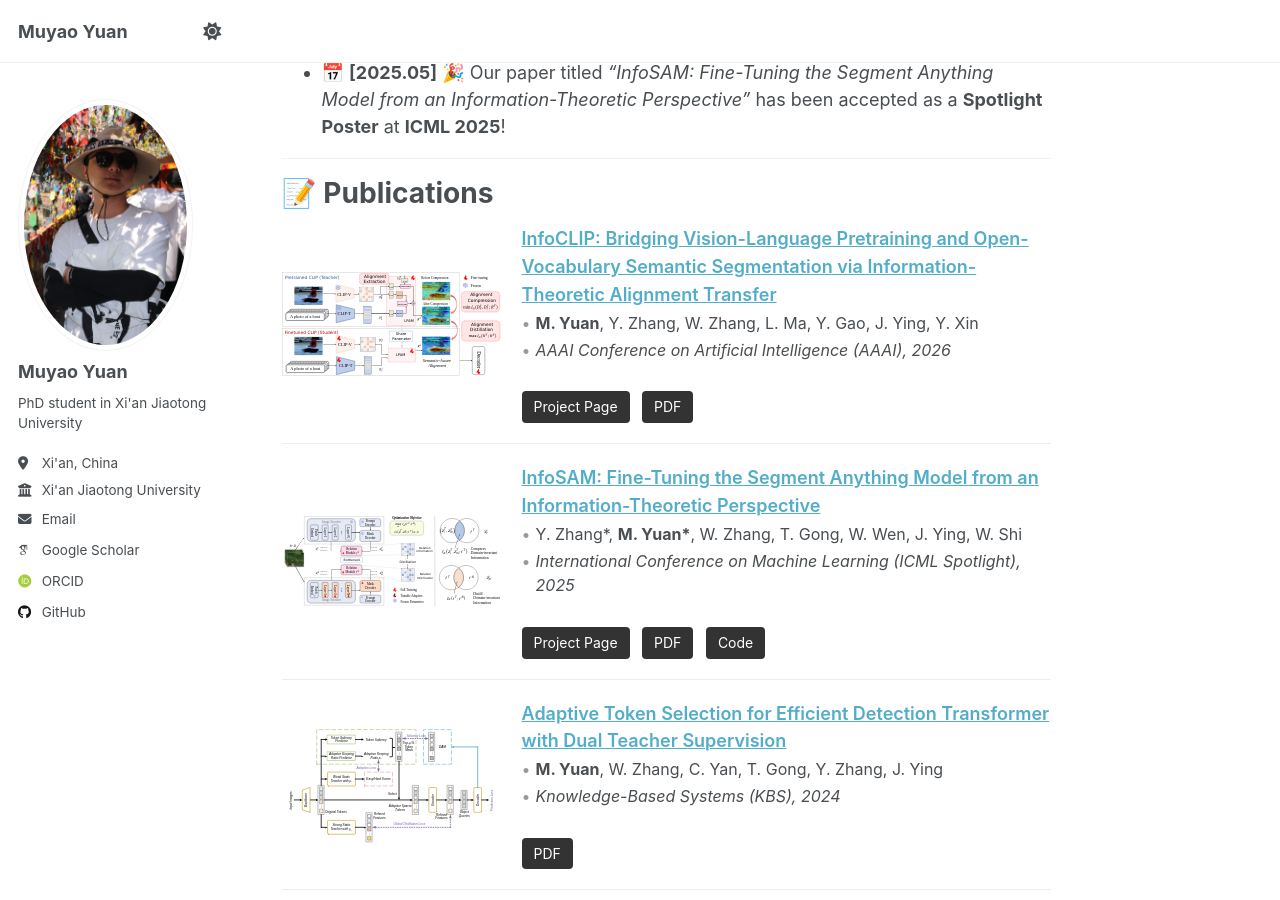
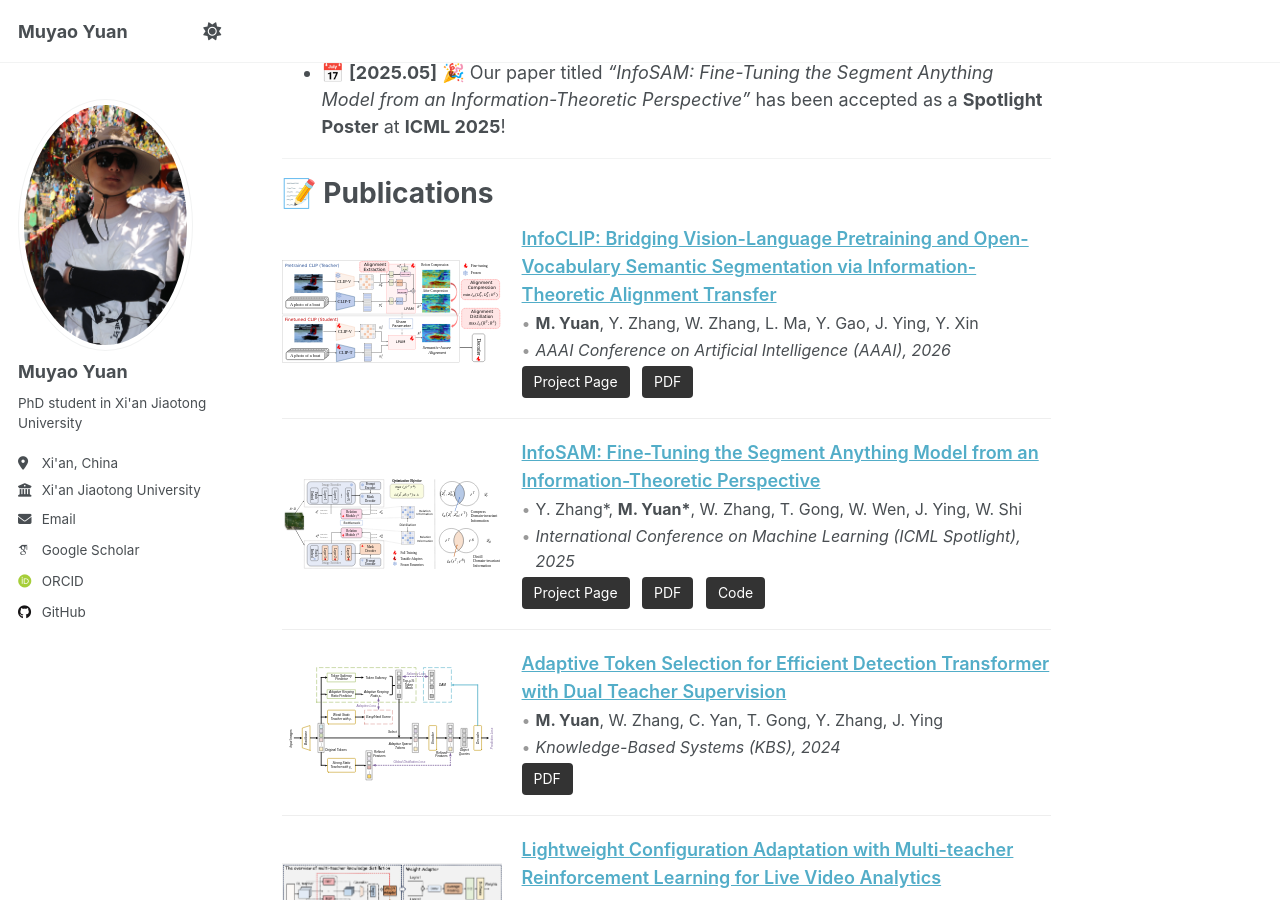
Before and after one commit to MuyaoYuan/MuyaoYuan.github.io, a Jekyll site: the page built from _pages/about.md, in a window 1280 px wide and 900 px high, scrolled down 347 px. Built offline with Jekyll 4.4.1, drawn with Linux system fonts in a browser that asks for light colours; some web fonts are replaced.

Commit message:
Remove unnecessary line breaks in publication entries

```diff
--- a/_pages/about.md
+++ b/_pages/about.md
@@ -131,7 +131,7 @@ I am **Muyao Yuan** (袁慕遥), a Ph.D. candidate in the MOEKLINNS Lab at Xi'an
     <div class="pub-meta">
       <span><b>M. Yuan</b>, Y. Zhang, W. Zhang, L. Ma, Y. Gao, J. Ying, Y. Xin</span>
       <span><i>AAAI Conference on Artificial Intelligence (AAAI), 2026</i></span>
-    </div><br>
+    </div>
     <a class="pub-button" href="https://muyaoyuan.github.io/InfoCLIP-Page/">Project Page</a>
     <a class="pub-button" href="https://arxiv.org/pdf/2511.15967">PDF</a>
   </div>
@@ -148,7 +148,7 @@ I am **Muyao Yuan** (袁慕遥), a Ph.D. candidate in the MOEKLINNS Lab at Xi'an
     <div class="pub-meta">
       <span>Y. Zhang*, <b>M. Yuan*</b>, W. Zhang, T. Gong, W. Wen, J. Ying, W. Shi</span>
       <span><i>International Conference on Machine Learning (ICML Spotlight), 2025</i></span>
-    </div><br>
+    </div>
     <a class="pub-button" href="https://muyaoyuan.github.io/InfoSAM_Page/">Project Page</a>
     <a class="pub-button" href="https://openreview.net/pdf?id=VpBBw1bL47">PDF</a>
     <a class="pub-button" href="https://github.com/MuyaoYuan/InfoSAM">Code</a>
@@ -166,7 +166,7 @@ I am **Muyao Yuan** (袁慕遥), a Ph.D. candidate in the MOEKLINNS Lab at Xi'an
     <div class="pub-meta">
       <span><b>M. Yuan</b>, W. Zhang, C. Yan, T. Gong, Y. Zhang, J. Ying</span>
       <span><i>Knowledge-Based Systems (KBS), 2024</i></span>
-    </div><br>
+    </div>
     <a class="pub-button" href="https://doi.org/10.1016/j.knosys.2024.112036">PDF</a>
   </div>
 </div>
@@ -182,7 +182,7 @@ I am **Muyao Yuan** (袁慕遥), a Ph.D. candidate in the MOEKLINNS Lab at Xi'an
     <div class="pub-meta">
       <span>Y. Zhang, W. Zhang, <b>M. Yuan</b>, L. Xu, C. Yan, T. Gong, H. Du</span>
       <span><i>IEEE Transactions on Mobile Computing (TMC), 2025</i></span>
-    </div><br>
+    </div>
     <a class="pub-button" href="https://ieeexplore.ieee.org/document/10829727">PDF</a>
   </div>
 </div>
@@ -201,7 +201,7 @@ I am **Muyao Yuan** (袁慕遥), a Ph.D. candidate in the MOEKLINNS Lab at Xi'an
     </a>
     <div class="pub-meta">
       <span>Multimodal foundation models, efficient training and inference</span>
-    </div><br>
+    </div>
     <a class="pub-button" href="/portfolio/portfolio-1">Project Page</a>
   </div>
 </div>
@@ -216,7 +216,7 @@ I am **Muyao Yuan** (袁慕遥), a Ph.D. candidate in the MOEKLINNS Lab at Xi'an
     </a>
     <div class="pub-meta">
       <span>Model compression and efficient architecture design</span>
-    </div><br>
+    </div>
     <a class="pub-button" href="/portfolio/portfolio-2">Project Page</a>
   </div>
 </div>
```
